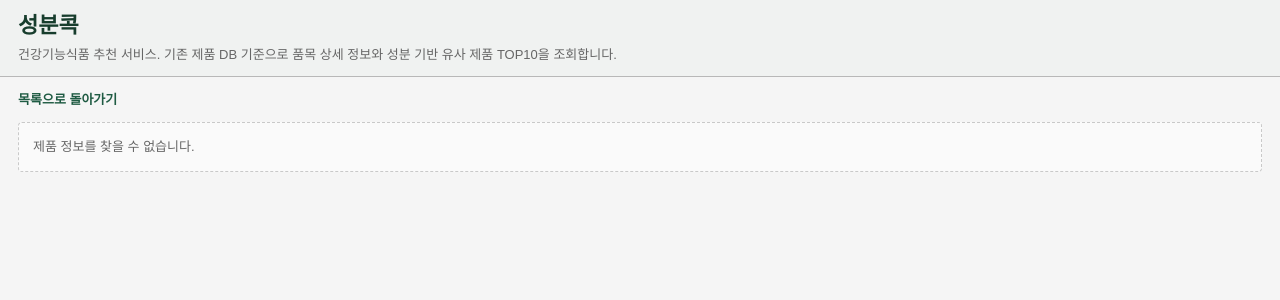
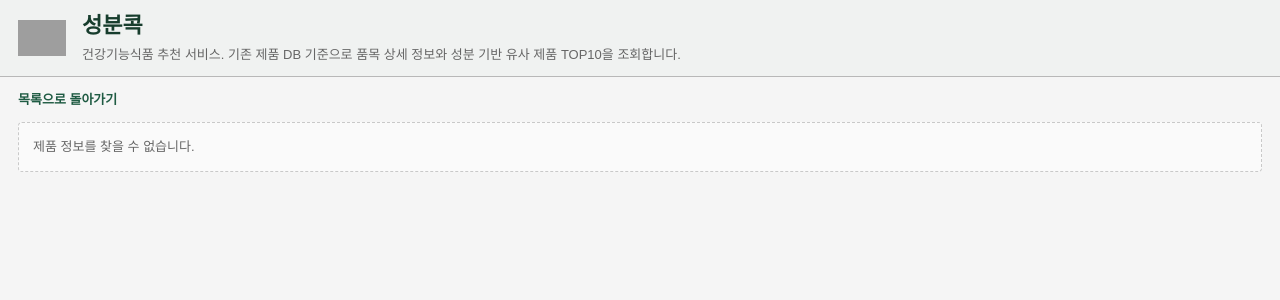
Before and after one commit to genius1998/medicine_similarity, a FastAPI app: template api/templates/product_detail.html in a window 1280 px wide. Shown: the top 300 px of the page. Run offline with FastAPI, Linux system fonts and the light colour scheme; the template is opened without the code that fills it, so the values that code supplies are empty; parts of the project's set-up code (start-up, migrations or seed data) failed here and were passed over; grey boxes are pictures that could not be loaded.

Commit message:
feat: add 성분콕 logo to product_detail header with home link
- 헤더에 /static/assets/logo.png 로고 이미지 추가
- 클릭 시 /home 메인페이지로 이동
- 로고와 헤더 텍스트 flex 레이아웃으로 나란히 배치

Co-Authored-By: Claude Sonnet 4.6 <noreply@anthropic.com>

```diff
--- a/api/templates/product_detail.html
+++ b/api/templates/product_detail.html
@@ -37,7 +37,22 @@
       max-width: 1500px;
       margin: 0 auto;
       padding: 12px 18px;
+      display: flex;
+      align-items: center;
+      gap: 16px;
     }
+    .brand-logo-link {
+      display: flex;
+      align-items: center;
+      text-decoration: none;
+      flex-shrink: 0;
+    }
+    .brand-logo-link img {
+      height: 36px;
+      width: auto;
+      display: block;
+    }
+    .header-text { flex: 1; }
     h1 {
       margin: 0;
       font-size: 22px;
@@ -327,8 +342,13 @@
 
   <header class="app-header">
     <div class="header-inner">
-      <h1>성분콕</h1>
-      <div class="header-desc">건강기능식품 추천 서비스. 기존 제품 DB 기준으로 품목 상세 정보와 성분 기반 유사 제품 TOP10을 조회합니다.</div>
+      <a href="/home" class="brand-logo-link" aria-label="성분콕 홈으로 이동">
+        <img src="/static/assets/logo.png" alt="성분콕">
+      </a>
+      <div class="header-text">
+        <h1>성분콕</h1>
+        <div class="header-desc">건강기능식품 추천 서비스. 기존 제품 DB 기준으로 품목 상세 정보와 성분 기반 유사 제품 TOP10을 조회합니다.</div>
+      </div>
     </div>
   </header>
 
```
